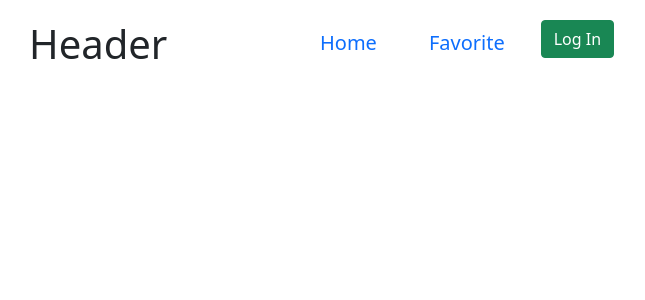
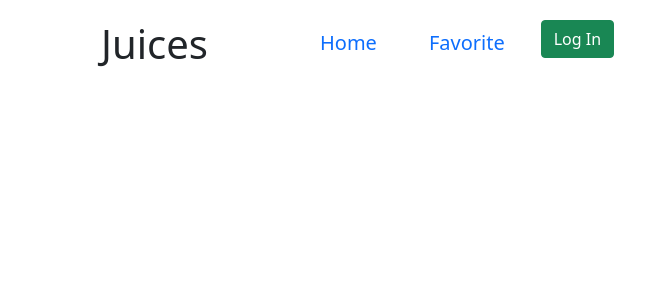
Before and after one commit to MoradAlkhatib/JuiceReact, a React (Create React App) app: page /favorite in a window 1280 px wide. Shown: the top 300 px of the page, without its empty margins (348-993 px from the left). Built offline with nearby package versions, Linux system fonts and the light colour scheme.

Commit message:
edit style

```diff
--- a/src/components/Header.js
+++ b/src/components/Header.js
@@ -8,11 +8,11 @@ class Header extends Component {
   render() {
     return (
       <Row style={{padding:"20px" }}>
-        <Col lg={3}></Col>
-        <Col lg={3}>
-          <h1>Header</h1>
+        <Col lg={3} md={0} sm={0}></Col>
+        <Col lg={3} md={6} sm={12}>
+          <h1 style={{textAlign:"center"}}>Juices</h1>
         </Col>
-        <Col lg={6}>
+        <Col lg={6} md={6} sm={12}>
           <Nav
             style={{ display: "flex", fontSize: "20px", gap: "20px" }}
             activeKey="/home"
--- a/src/components/Juice.js
+++ b/src/components/Juice.js
@@ -42,7 +42,7 @@ class Juice extends Component {
         )}
         {this.state.allJuice.map((item, ind) => {
           return (
-            <Col lg={4} sm={12} key={ind}>
+            <Col lg={4} md={6} sm={12} key={ind}>
               {" "}
               <Card style={{ width: "18rem" }}>
                 <Card.Img variant="top" src={item.image} />
```
